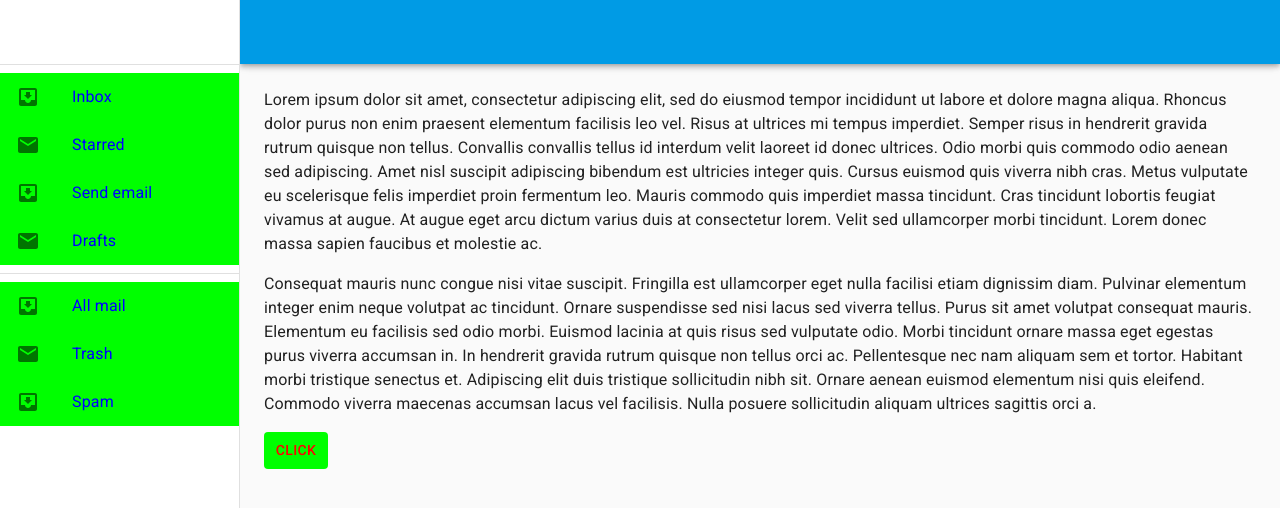
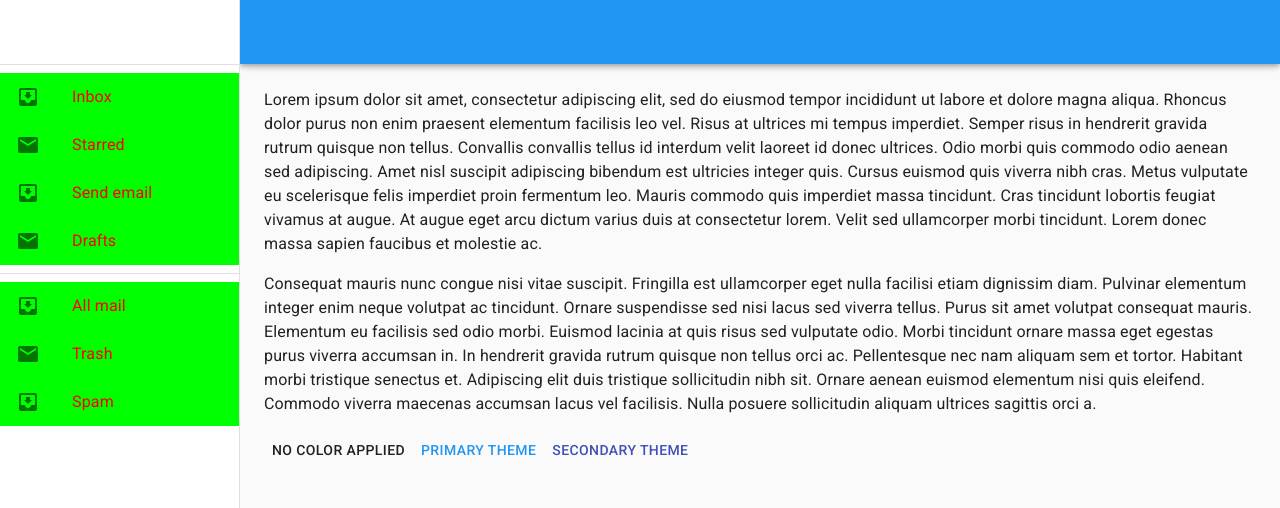
Before and after one commit to yoooee/react-materialui-app, a React (Create React App) app: page / in a window 1280 px wide. Shown: the top 508 px of the page. Built offline with nearby package versions, Linux system fonts and the light colour scheme.

Commit message:
Work on styles via theme

```diff
--- a/src/Themes/BaseTheme.ts
+++ b/src/Themes/BaseTheme.ts
@@ -1,37 +1,31 @@
 import { createMuiTheme } from '@material-ui/core/styles';
+import { blue, red, indigo } from '@material-ui/core/colors';
 
 const baseTheme = createMuiTheme({
   palette: {
     primary: {
-      light: '#63ccff',
-      main: '#009be5',
-      dark: '#006db3',
-      contrastText: '#fff'
+      main: blue[500]
     },
     secondary: {
-      light: '#0000ff',
-      main: '#00ff00',
-      dark: '#0000dd',
-      contrastText: '#000'
+      main: indigo[500]
+    },
+    error: {
+      main: red[500]
     }
   },
   overrides: {
-    MuiButton: {
-      root: {
-        color: '#ff0000',
-        backgroundColor: '#00ff00',
-        '&:hover': {
-          backgroundColor: 'purple'
-        }
-      }
-    },
     MuiListItem: {
       root: {
         color: '#0000ff',
         backgroundColor: '#00ff00',
-        selected: {
-          backgroundColor: 'purple'
+        '&:hover': {
+          backgroundColor: 'pink'
         }
+      }
+    },
+    MuiListItemText: {
+      root: {
+        color: '#ff0000'
       }
     }
   }
--- a/src/components/Layout/Layout.tsx
+++ b/src/components/Layout/Layout.tsx
@@ -41,7 +41,9 @@ const Layout = (): JSX.Element => {
           eleifend. Commodo viverra maecenas accumsan lacus vel facilisis. Nulla
           posuere sollicitudin aliquam ultrices sagittis orci a.
         </Typography>
-        <Button>Click</Button>
+        <Button>No Color Applied</Button>
+        <Button color="primary">Primary Theme</Button>
+        <Button color="secondary">Secondary Theme</Button>
       </main>
     </>
   );
```
Also changed, not shown: src/Test.tsx (deleted, +0 -8 lines), src/AppStyles.ts (renamed from src/AppStyles.tsx), src/components/Layout/LayoutStyles.ts (renamed from src/components/Layout/LayoutStyles.tsx), src/components/Layout/Navigation/Navbar/NavbarStyles.ts (renamed from src/components/Layout/Navigation/Navbar/NavbarStyles.tsx), src/components/Layout/Navigation/NavigationStyles.ts (renamed from src/components/Layout/Navigation/NavigationStyles.tsx), src/components/Layout/Navigation/SideDrawer/SideDrawerStyles.ts (renamed from src/components/Layout/Navigation/SideDrawer/SideDrawerStyles.tsx), src/logo.svg (deleted).
